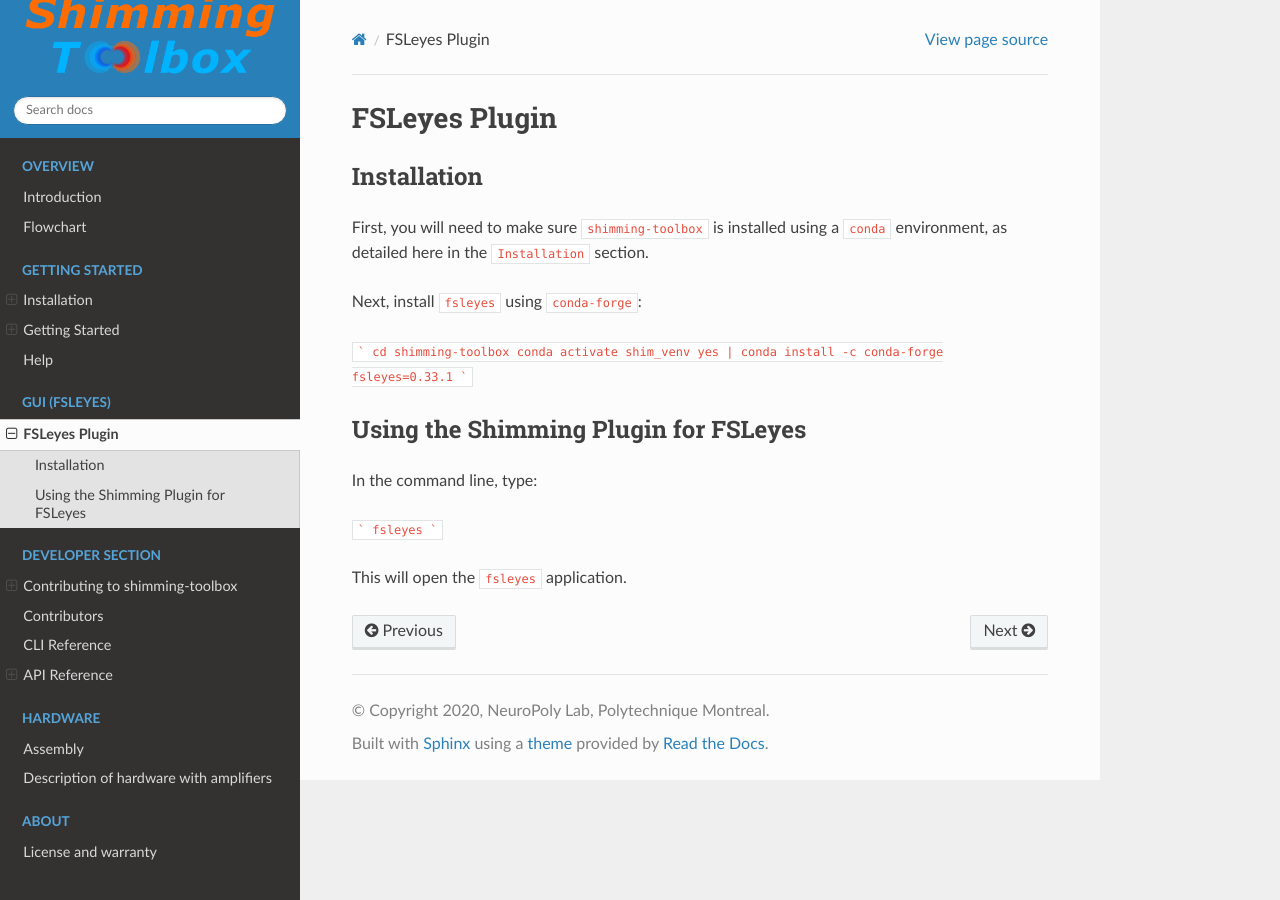
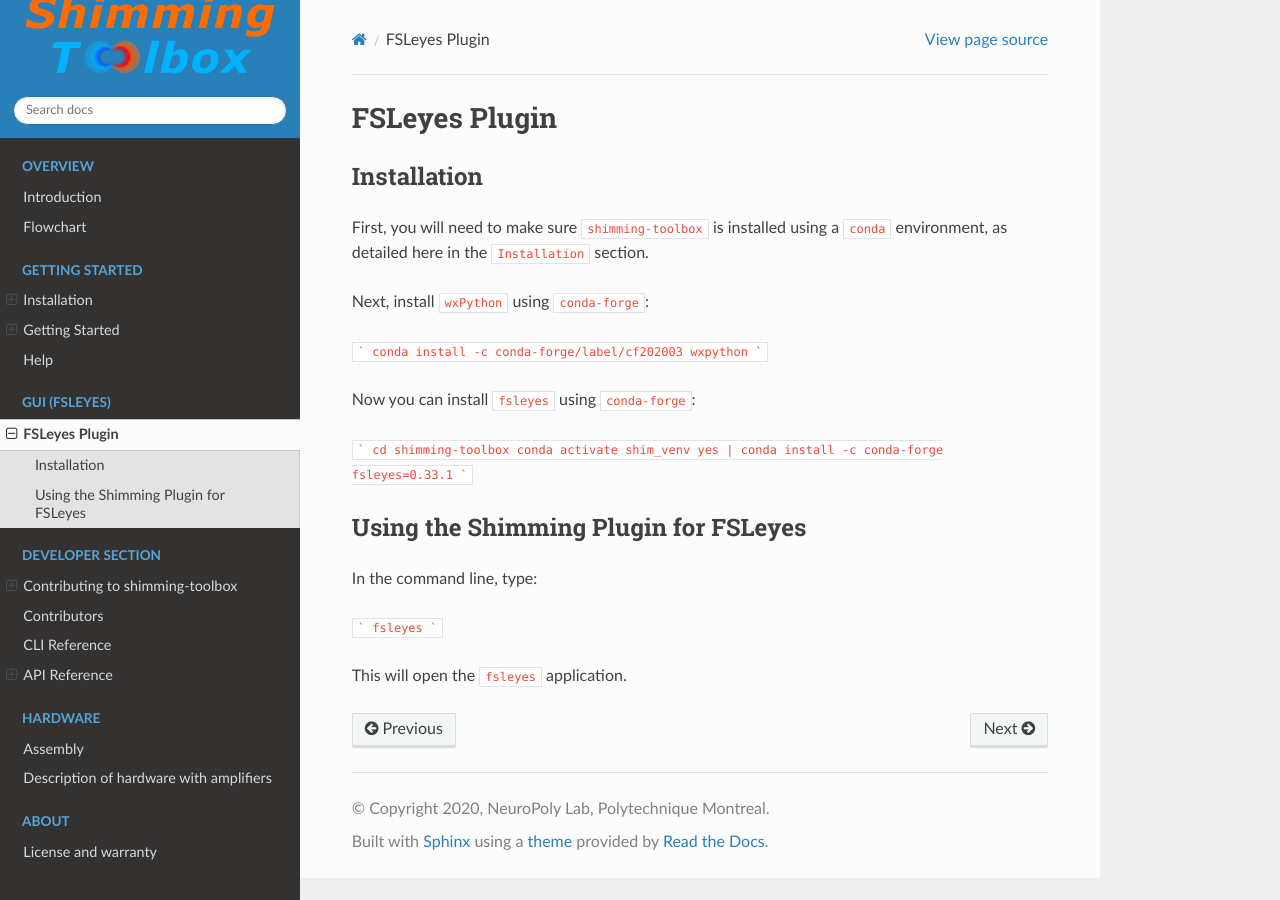
Before and after one commit to shimming-toolbox/shimming-toolbox, a Sphinx documentation site: the page built from docs/source/gui/fsleyes.rst, in a window 1280 px wide. Built offline with Sphinx 7.4.7 and the Read the Docs theme 2.0.0, drawn with Linux system fonts in a browser that asks for light colours.

Commit message:
Add correct wxPython version to installation instructions

````diff
--- a/docs/source/gui/fsleyes.rst
+++ b/docs/source/gui/fsleyes.rst
@@ -8,7 +8,13 @@ Installation
 First, you will need to make sure ``shimming-toolbox`` is installed using a ``conda``
 environment, as detailed here in the ``Installation`` section.
 
-Next, install ``fsleyes`` using ``conda-forge``:
+Next, install ``wxPython`` using ``conda-forge``:
+
+```
+conda install -c conda-forge/label/cf202003 wxpython
+```
+
+Now you can install ``fsleyes`` using ``conda-forge``:
 
 ```
 cd shimming-toolbox
````
